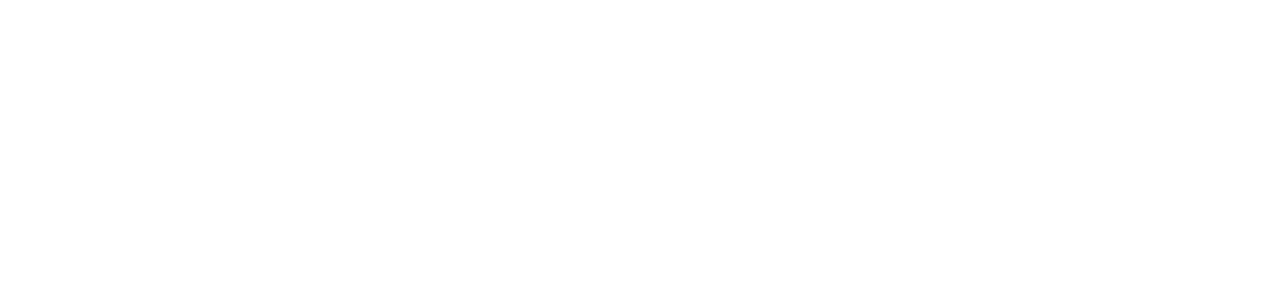
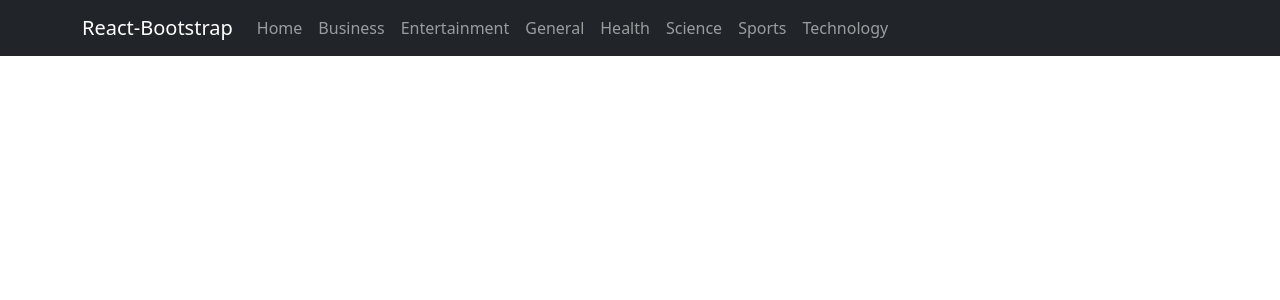
Before and after one commit to saagarbhujel/news-app, a React (Vite) app: page / in a window 1280 px wide. Shown: the top 300 px of the page. Built offline with nearby package versions, Linux system fonts and the light colour scheme.

Commit message:
navbar style done

```diff
--- a/package.json
+++ b/package.json
@@ -10,7 +10,9 @@
     "preview": "vite preview"
   },
   "dependencies": {
+    "bootstrap": "^5.2.3",
     "react": "^18.2.0",
+    "react-bootstrap": "^2.7.4",
     "react-dom": "^18.2.0"
   },
   "devDependencies": {
--- a/src/App.jsx
+++ b/src/App.jsx
@@ -1,16 +1,20 @@
 import { useState } from 'react'
-import reactLogo from './assets/react.svg'
+import "bootstrap/dist/css/bootstrap.min.css";
+
+
+
 
 import './App.css'
+import NavBar from './Components/navbar/Navbar';
 
 function App() {
   const [count, setCount] = useState(0)
 
   return (
     <>
-
+    <NavBar/>
     </>
-  )
+  );
 }
 
 export default App
--- a/src/Components/navbar/NavBar.jsx
+++ b/src/Components/navbar/NavBar.jsx
@@ -0,0 +1,31 @@
+import React from "react";
+import Container from "react-bootstrap/Container";
+import Nav from "react-bootstrap/Nav";
+import Navbar from "react-bootstrap/Navbar";
+
+const NavBar = () => {
+  return (
+    <>
+      <Navbar bg="dark" expand="lg" className="navbar navbar-dark">
+        <Container>
+          <Navbar.Brand href="#home">React-Bootstrap</Navbar.Brand>
+          <Navbar.Toggle aria-controls="basic-navbar-nav" />
+          <Navbar.Collapse id="basic-navbar-nav">
+            <Nav className="me-auto">
+              <Nav.Link href="#home">Home</Nav.Link>
+              <Nav.Link href="#business">Business</Nav.Link>
+              <Nav.Link href="#entertainment">Entertainment</Nav.Link>
+              <Nav.Link href="#general">General</Nav.Link>
+              <Nav.Link href="#health">Health</Nav.Link>
+              <Nav.Link href="#science">Science</Nav.Link>
+              <Nav.Link href="#sports">Sports</Nav.Link>
+              <Nav.Link href="#technology">Technology</Nav.Link>
+            </Nav>
+          </Navbar.Collapse>
+        </Container>
+      </Navbar>
+    </>
+  );
+};
+
+export default NavBar;
```
Also changed, not shown: 1 other file (tests, documents, lock files or other folders).
